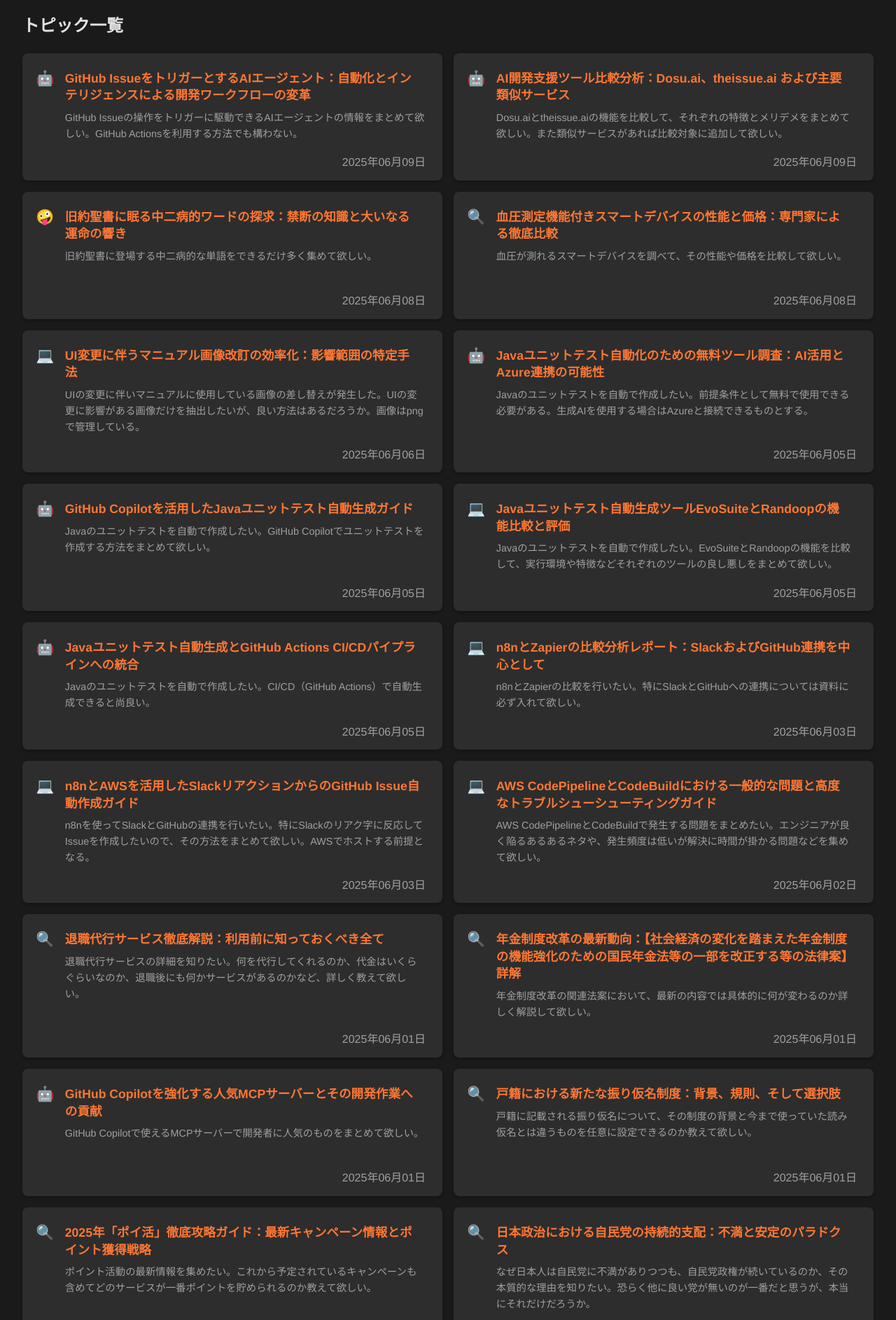
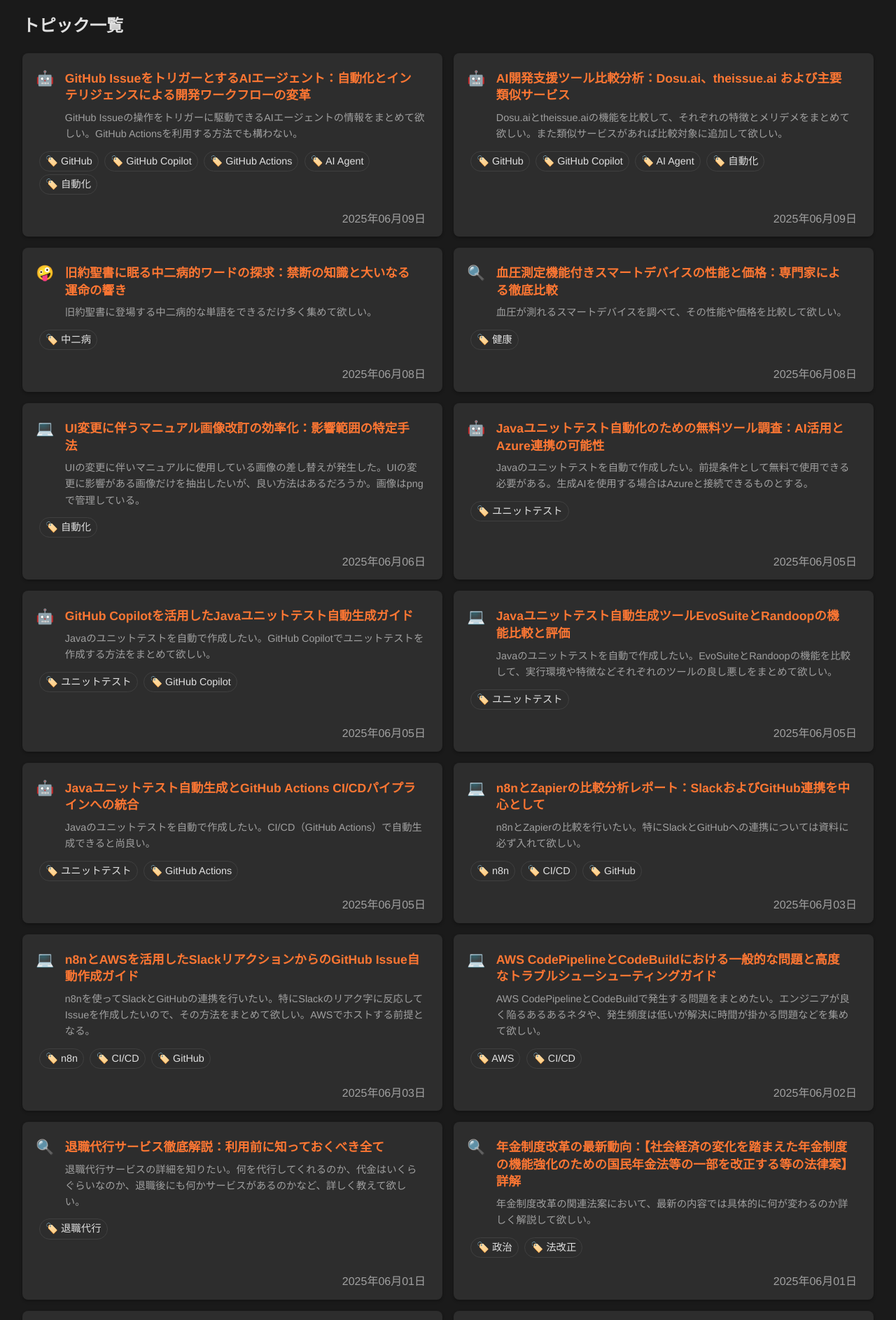
Before and after one commit to aegisfleet/share-deepresearch, a Jekyll site: the page built from index.md, in a window 1280 px wide. Shown: the part 822-2708 px from the top of the page at 70% size. Built offline with Jekyll 4.4.1, drawn with Linux system fonts in a browser that asks for light colours; some of the changed text lies outside the part shown.

Commit message:
タグのフィルタ機能

```diff
--- a/_layouts/default.html
+++ b/_layouts/default.html
@@ -125,6 +125,13 @@
                     {% if topic.prompt %}
                     <p class="topic-prompt">{{ topic.prompt }}</p>
                     {% endif %}
+                    {% if topic.tags and topic.tags.size > 0 %}
+                    <div class="topic-tags">
+                        {% for tag in topic.tags %}
+                        <span class="topic-tag" data-tag="{{ tag }}">🏷️ {{ tag }}</span>
+                        {% endfor %}
+                    </div>
+                    {% endif %}
                     <p class="date">{{ topic.date | date: "%Y年%m月%d日" }}</p>
                 </div>
             </li>
@@ -167,24 +182,56 @@
             });
 
             // カテゴリフィルタの制御
-            const categoryButtons = document.querySelectorAll('.category-btn');
-            const topicListItems = document.querySelectorAll('.topic-list li'); // 変数名を変更
-
             categoryButtons.forEach(button => {
                 button.addEventListener('click', function() {
                     categoryButtons.forEach(btn => btn.classList.remove('active'));
                     this.classList.add('active');
-                    applyFilters(); // フィルタ適用関数を呼び出す
+                    applyFilters();
                 });
             });
 
-            const tagButtons = document.querySelectorAll('.tag-filter .tag-btn'); // タグフィルター内のボタンを選択
+            // トピック内のタグクリックイベント
+            topicTags.forEach(tag => {
+                tag.addEventListener('click', function(e) {
+                    e.preventDefault(); // デフォルトのクリックイベントを防止
+                    const clickedTag = this.getAttribute('data-tag');
 
+                    // URLを更新
+                    const url = new URL(window.location.href);
+                    url.searchParams.set('tag', clickedTag);
+                    window.history.pushState({}, '', url);
+
+                    // タグフィルターボタンを更新
+                    tagButtons.forEach(btn => {
+                        if (btn.getAttribute('data-tag') === clickedTag) {
+                            btn.classList.add('active');
+                        } else {
+                            btn.classList.remove('active');
+                        }
+                    });
+
+                    // フィルターを適用
+                    applyFilters();
+                });
+            });
+
+            // タグフィルタの制御
             tagButtons.forEach(button => {
                 button.addEventListener('click', function() {
+                    const clickedTag = this.getAttribute('data-tag');
+
+                    // URLを更新
+                    const url = new URL(window.location.href);
+                    if (clickedTag === 'all') {
+                        url.searchParams.delete('tag');
+                    } else {
+                        url.searchParams.set('tag', clickedTag);
+                    }
+                    window.history.pushState({}, '', url);
+
                     tagButtons.forEach(btn => btn.classList.remove('active'));
                     this.classList.add('active');
-                    applyFilters(); // フィルタ適用関数を呼び出す
+                    applyFilters();
                 });
             });
 
--- a/assets/css/style.scss
+++ b/assets/css/style.scss
@@ -153,12 +153,15 @@
 
 .tag {
     display: inline-block;
-    background: var(--secondary-color);
-    color: white;
-    padding: 0.2rem 0.8rem;
+    padding: 2px 8px;
+    margin: 0 4px 4px 0;
+    background-color: var(--tag-bg, #2d2d2d);
+    color: var(--tag-color, #e0e0e0);
     border-radius: 15px;
-    font-size: 0.8rem;
-    margin-right: 0.5rem;
+    font-size: 0.9em;
+    cursor: pointer;
+    transition: all 0.2s ease;
+    border: 1px solid var(--tag-border, #404040);
 }
 
 /* タグフィルタのスタイル */
@@ -265,6 +268,28 @@
     line-clamp: 3;          /* 標準プロパティ */
     -webkit-box-orient: vertical;
     margin-top: 0;  /* 上部のマージンを削除 */
+}
+
+.topic-tags {
+    margin: 8px 0;
+}
+
+.topic-tag {
+    display: inline-block;
+    padding: 2px 8px;
+    margin: 0 4px 4px 0;
+    background-color: var(--tag-bg, #2d2d2d);
+    color: var(--tag-color, #e0e0e0);
+    border-radius: 15px;
+    font-size: 0.9em;
+    cursor: pointer;
+    transition: all 0.2s ease;
+    border: 1px solid var(--tag-border, #404040);
+}
+
+.topic-tag:hover {
+    background-color: var(--tag-hover-bg, #404040);
+    border-color: var(--tag-hover-border, #505050);
 }
 
 .date {
```
Also changed, not shown: other parts of _layouts/default.html (+20 -18 lines), _layouts/topic.html (+10 -1 lines), Gemfile.lock.
